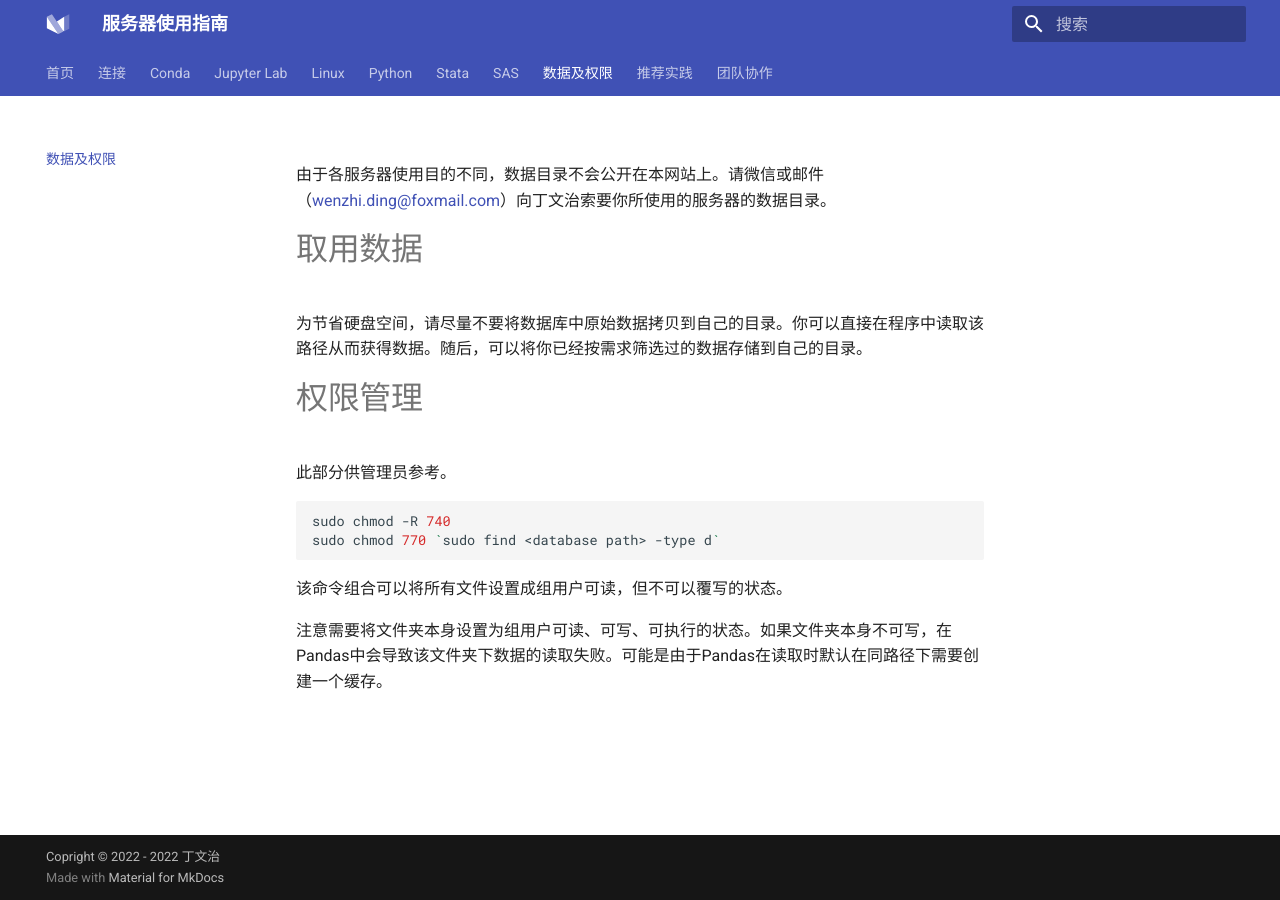
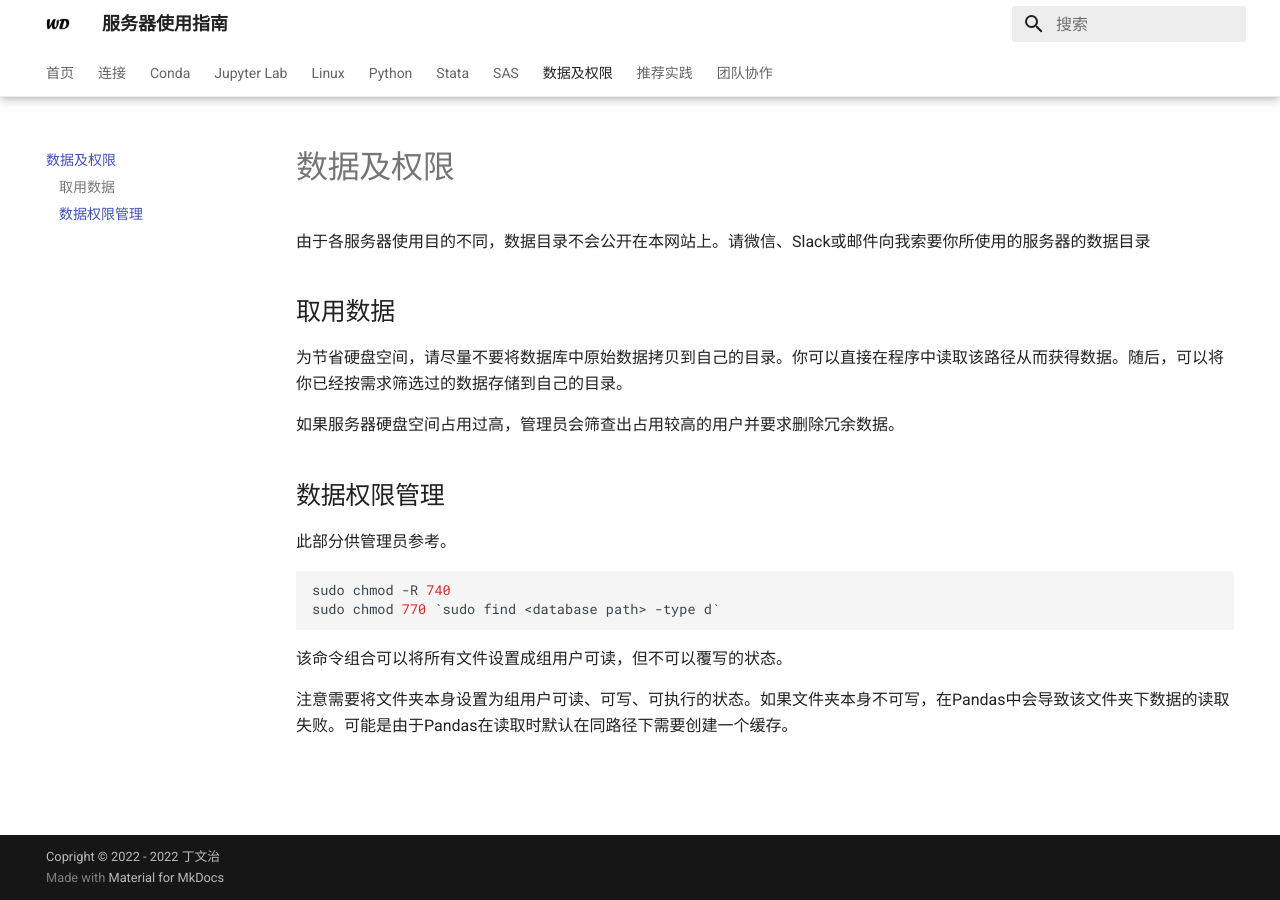
Before and after one commit to Wenzhi-Ding/Server-User-Guide, an MkDocs documentation site: the page built from docs/data.md, in a window 1280 px wide. Built offline with MkDocs 1.6.1 and Material for MkDocs 9.7.7, drawn with Linux system fonts in a browser that asks for light colours.

Commit message:
Detach from Lip project

```diff
--- a/docs/data.md
+++ b/docs/data.md
@@ -1,10 +1,12 @@
-由于各服务器使用目的不同，数据目录不会公开在本网站上。请微信或邮件（wenzhi.ding@foxmail.com）向丁文治索要你所使用的服务器的数据目录。
+由于各服务器使用目的不同，数据目录不会公开在本网站上。请微信、Slack或邮件向我索要你所使用的服务器的数据目录
 
-# 取用数据
+## 取用数据
 
 为节省硬盘空间，请尽量不要将数据库中原始数据拷贝到自己的目录。你可以直接在程序中读取该路径从而获得数据。随后，可以将你已经按需求筛选过的数据存储到自己的目录。
 
-# 权限管理
+如果服务器硬盘空间占用过高，管理员会筛查出占用较高的用户并要求删除冗余数据。
+
+## 数据权限管理
 
 此部分供管理员参考。
 
--- a/mkdocs.yml
+++ b/mkdocs.yml
@@ -2,7 +2,7 @@
 site_url: https://guide.wenzhi-ding.com/
 site_author: 丁文治
 site_description: >-
-  本网站为香港大学金融创新与发展研究中心的服务器用户提供使用指南。
+  本网站为以学术研究为目标的服务器用户提供使用指引。
 
 # repo_name: Wenzhi-Ding/Server_User_Guide
 # repo_url: https://github.com/Wenzhi-Ding/Server_User_Guide
@@ -18,31 +18,44 @@
   language: zh
   features:
     - content.code.annotate
-    # - content.tabs.link
+    - content.tabs.link
     # - header.autohide
-    # - navigation.expand
+    - navigation.expand
     - navigation.indexes
-    # - navigation.instant
+    - navigation.instant
     - navigation.sections
     - navigation.tabs
-    # - navigation.tabs.sticky
+    - navigation.tabs.sticky
     - navigation.top
     - navigation.tracking
     - search.highlight
     - search.share
     - search.suggest
     - toc.follow
-    # - toc.integrate
+    - toc.integrate
   palette:
+    # Toggle light mode
     - scheme: default
-      primary: indigo
+      primary: white
       accent: indigo
+      # toggle:
+      #   icon: material/weather-sunny
+      #   name: 切换至深色模式
+    # Toggle dark mode
+    # - scheme: slate
+    #   primary: black
+    #   accent: black
+    #   toggle:
+    #     icon: material/weather-night
+    #     name: 切换至浅色模式
+
   font:
     text: Roboto
     code: Roboto Mono
   favicon: assets/favicon.png
   icon:
     logo: logo
+  logo: assets/favicon.png
 
 
 plugins:
```
Also changed, not shown: docs/04-stata/gui.md (+1 -1 lines), docs/05-sas/gui.md (+1 -1 lines), docs/06-python/env.md (added, +1 -0 lines), docs/06-python/install.md (added, +1 -0 lines), docs/index.md (+3 -1 lines), 2 other files.
